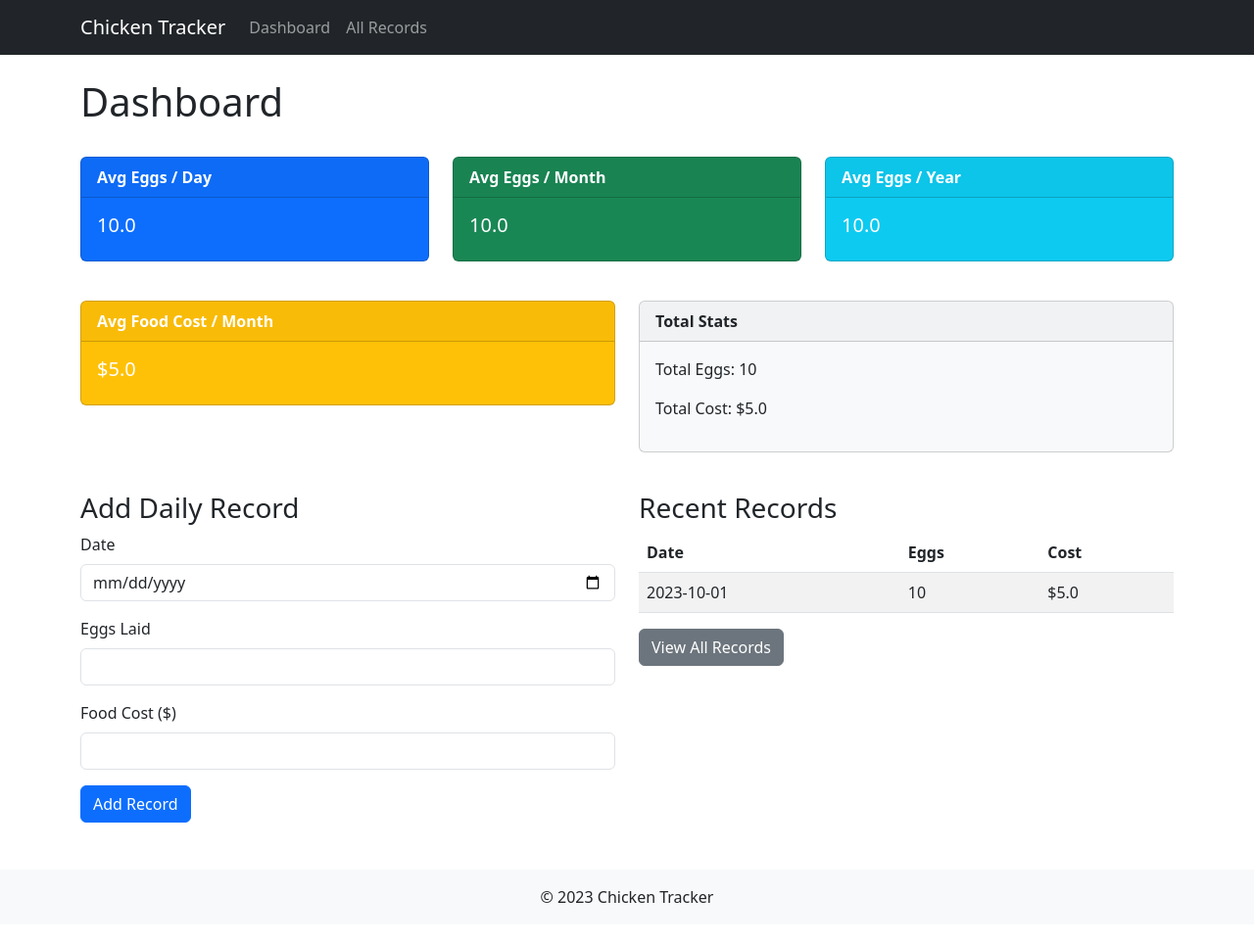
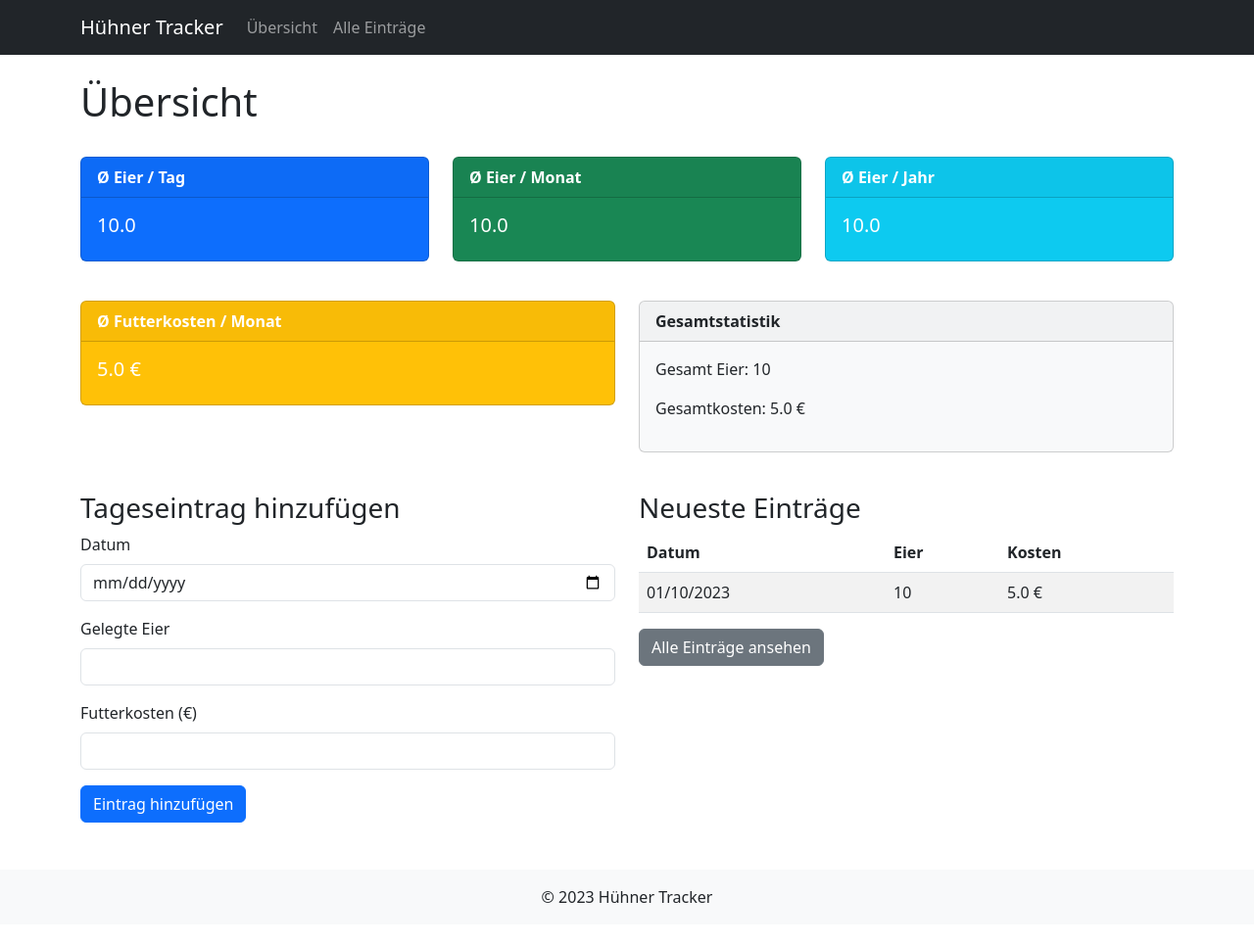
Before and after one commit to electiveDev/huhn, a Flask app: page / in a window 1280 px wide. Shown: the whole page at 98% size. Run offline with Flask 3, Linux system fonts and the light colour scheme.

Commit message:
Translate website to German and update date format
- Translate all template text from English to German.
- Change currency symbol from $ to €.
- Update date display format to dd/mm/yyyy.
- Update tests to verify date format.

```diff
--- a/data/data.csv
+++ b/data/data.csv
@@ -1,2 +1,2 @@
 id,date,eggs,food_cost
-e5953da6-b9ed-485d-9081-17103d6d8273,2023-10-01,10,5.0
+f2892254-1c59-46f5-a346-8532758a1a64,2023-10-01,10,5.0
--- a/data_handler.py
+++ b/data_handler.py
@@ -21,7 +21,7 @@ def get_all_records():
         df['date'] = pd.to_datetime(df['date'])
         df = df.sort_values(by='date', ascending=False)
         # Convert date back to string for display if needed or keep as object
-        df['date'] = df['date'].dt.strftime('%Y-%m-%d')
+        df['date'] = df['date'].dt.strftime('%d/%m/%Y')
         return df.to_dict('records')
     except pd.errors.EmptyDataError:
         return []
--- a/templates/base.html
+++ b/templates/base.html
@@ -1,26 +1,26 @@
 <!DOCTYPE html>
-<html lang="en">
+<html lang="de">
 <head>
     <meta charset="UTF-8">
     <meta name="viewport" content="width=device-width, initial-scale=1.0">
-    <title>Chicken Egg & Cost Tracker</title>
+    <title>Hühner Eier & Futterkosten Tracker</title>
     <link rel="stylesheet" href="{{ url_for('static', filename='style.css') }}">
     <link href="https://cdn.jsdelivr.net/npm/bootstrap@5.3.0/dist/css/bootstrap.min.css" rel="stylesheet">
 </head>
 <body>
     <nav class="navbar navbar-expand-lg navbar-dark bg-dark">
         <div class="container">
-            <a class="navbar-brand" href="{{ url_for('index') }}">Chicken Tracker</a>
+            <a class="navbar-brand" href="{{ url_for('index') }}">Hühner Tracker</a>
             <button class="navbar-toggler" type="button" data-bs-toggle="collapse" data-bs-target="#navbarNav">
                 <span class="navbar-toggler-icon"></span>
             </button>
             <div class="collapse navbar-collapse" id="navbarNav">
                 <ul class="navbar-nav">
                     <li class="nav-item">
-                        <a class="nav-link" href="{{ url_for('index') }}">Dashboard</a>
+                        <a class="nav-link" href="{{ url_for('index') }}">Übersicht</a>
                     </li>
                     <li class="nav-item">
-                        <a class="nav-link" href="{{ url_for('records') }}">All Records</a>
+                        <a class="nav-link" href="{{ url_for('records') }}">Alle Einträge</a>
                     </li>
                 </ul>
             </div>
@@ -33,7 +33,7 @@
 
     <footer class="bg-light text-center text-lg-start mt-5">
         <div class="text-center p-3">
-            © 2023 Chicken Tracker
+            © 2023 Hühner Tracker
         </div>
     </footer>
 
--- a/templates/index.html
+++ b/templates/index.html
@@ -3,14 +3,14 @@
 {% block content %}
 <div class="row mb-4">
     <div class="col-md-12">
-        <h1>Dashboard</h1>
+        <h1>Übersicht</h1>
     </div>
 </div>
 
 <div class="row mb-4">
     <div class="col-md-4">
         <div class="card text-white bg-primary mb-3">
-            <div class="card-header">Avg Eggs / Day</div>
+            <div class="card-header">Ø Eier / Tag</div>
             <div class="card-body">
                 <h5 class="card-title">{{ stats.avg_eggs_day }}</h5>
             </div>
@@ -18,7 +18,7 @@
     </div>
     <div class="col-md-4">
         <div class="card text-white bg-success mb-3">
-            <div class="card-header">Avg Eggs / Month</div>
+            <div class="card-header">Ø Eier / Monat</div>
             <div class="card-body">
                 <h5 class="card-title">{{ stats.avg_eggs_month }}</h5>
             </div>
@@ -26,7 +26,7 @@
     </div>
     <div class="col-md-4">
         <div class="card text-white bg-info mb-3">
-            <div class="card-header">Avg Eggs / Year</div>
+            <div class="card-header">Ø Eier / Jahr</div>
             <div class="card-body">
                 <h5 class="card-title">{{ stats.avg_eggs_year }}</h5>
             </div>
@@ -37,18 +37,18 @@
 <div class="row mb-4">
     <div class="col-md-6">
         <div class="card text-white bg-warning mb-3">
-            <div class="card-header">Avg Food Cost / Month</div>
+            <div class="card-header">Ø Futterkosten / Monat</div>
             <div class="card-body">
-                <h5 class="card-title">${{ stats.avg_cost_month }}</h5>
+                <h5 class="card-title">{{ stats.avg_cost_month }} €</h5>
             </div>
         </div>
     </div>
     <div class="col-md-6">
         <div class="card bg-light mb-3">
-            <div class="card-header">Total Stats</div>
+            <div class="card-header">Gesamtstatistik</div>
             <div class="card-body">
-                <p>Total Eggs: {{ stats.total_eggs }}</p>
-                <p>Total Cost: ${{ stats.total_cost }}</p>
+                <p>Gesamt Eier: {{ stats.total_eggs }}</p>
+                <p>Gesamtkosten: {{ stats.total_cost }} €</p>
             </div>
         </div>
     </div>
@@ -56,31 +56,31 @@
 
 <div class="row">
     <div class="col-md-6">
-        <h3>Add Daily Record</h3>
+        <h3>Tageseintrag hinzufügen</h3>
         <form action="{{ url_for('add') }}" method="POST">
             <div class="mb-3">
-                <label for="date" class="form-label">Date</label>
+                <label for="date" class="form-label">Datum</label>
                 <input type="date" class="form-control" id="date" name="date" required>
             </div>
             <div class="mb-3">
-                <label for="eggs" class="form-label">Eggs Laid</label>
+                <label for="eggs" class="form-label">Gelegte Eier</label>
                 <input type="number" class="form-control" id="eggs" name="eggs" required min="0">
             </div>
             <div class="mb-3">
-                <label for="food_cost" class="form-label">Food Cost ($)</label>
+                <label for="food_cost" class="form-label">Futterkosten (€)</label>
                 <input type="number" step="0.01" class="form-control" id="food_cost" name="food_cost" required min="0">
             </div>
-            <button type="submit" class="btn btn-primary">Add Record</button>
+            <button type="submit" class="btn btn-primary">Eintrag hinzufügen</button>
         </form>
     </div>
     <div class="col-md-6">
-        <h3>Recent Records</h3>
+        <h3>Neueste Einträge</h3>
         <table class="table table-striped">
             <thead>
                 <tr>
-                    <th>Date</th>
-                    <th>Eggs</th>
-                    <th>Cost</th>
+                    <th>Datum</th>
+                    <th>Eier</th>
+                    <th>Kosten</th>
                 </tr>
             </thead>
             <tbody>
@@ -88,12 +88,12 @@
                 <tr>
                     <td>{{ record.date }}</td>
                     <td>{{ record.eggs }}</td>
-                    <td>${{ record.food_cost }}</td>
+                    <td>{{ record.food_cost }} €</td>
                 </tr>
                 {% endfor %}
             </tbody>
         </table>
-        <a href="{{ url_for('records') }}" class="btn btn-secondary">View All Records</a>
+        <a href="{{ url_for('records') }}" class="btn btn-secondary">Alle Einträge ansehen</a>
     </div>
 </div>
 {% endblock %}
```
Also changed, not shown: templates/edit.html (+6 -6 lines), templates/records.html (+8 -8 lines), tests/test_data_handler.py (+1 -0 lines).
